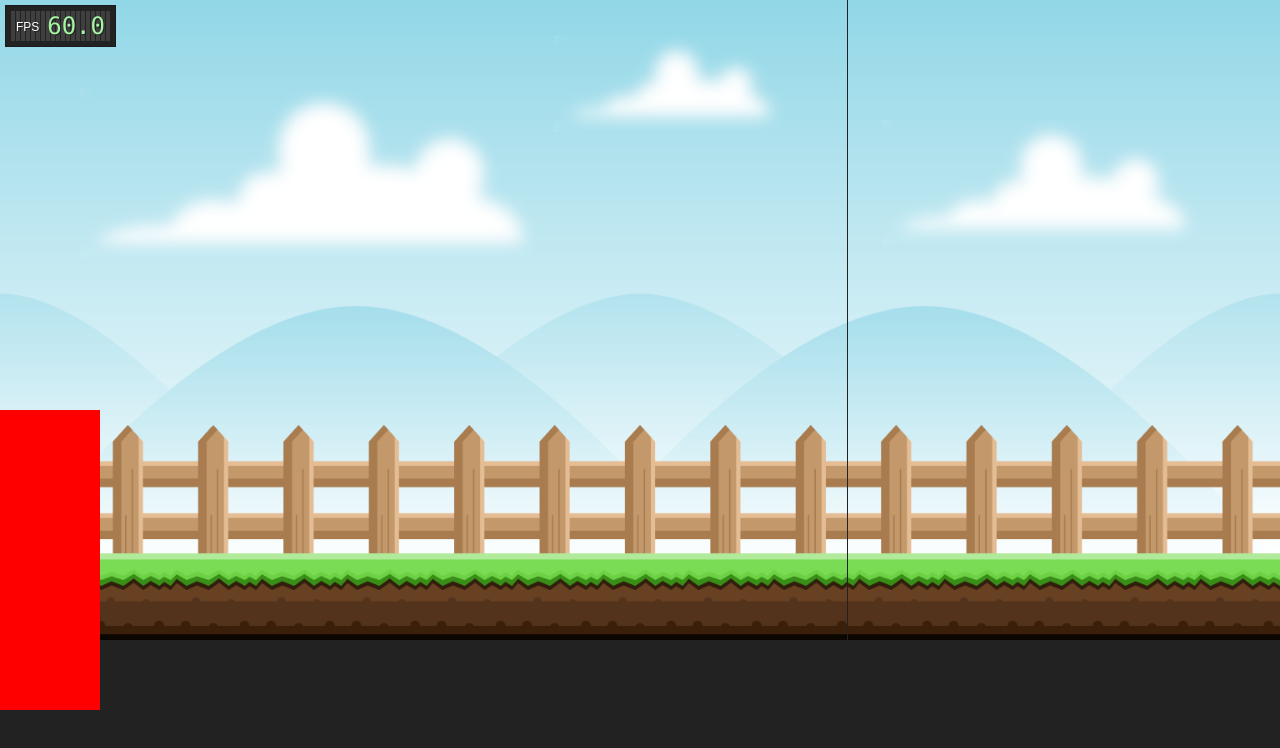
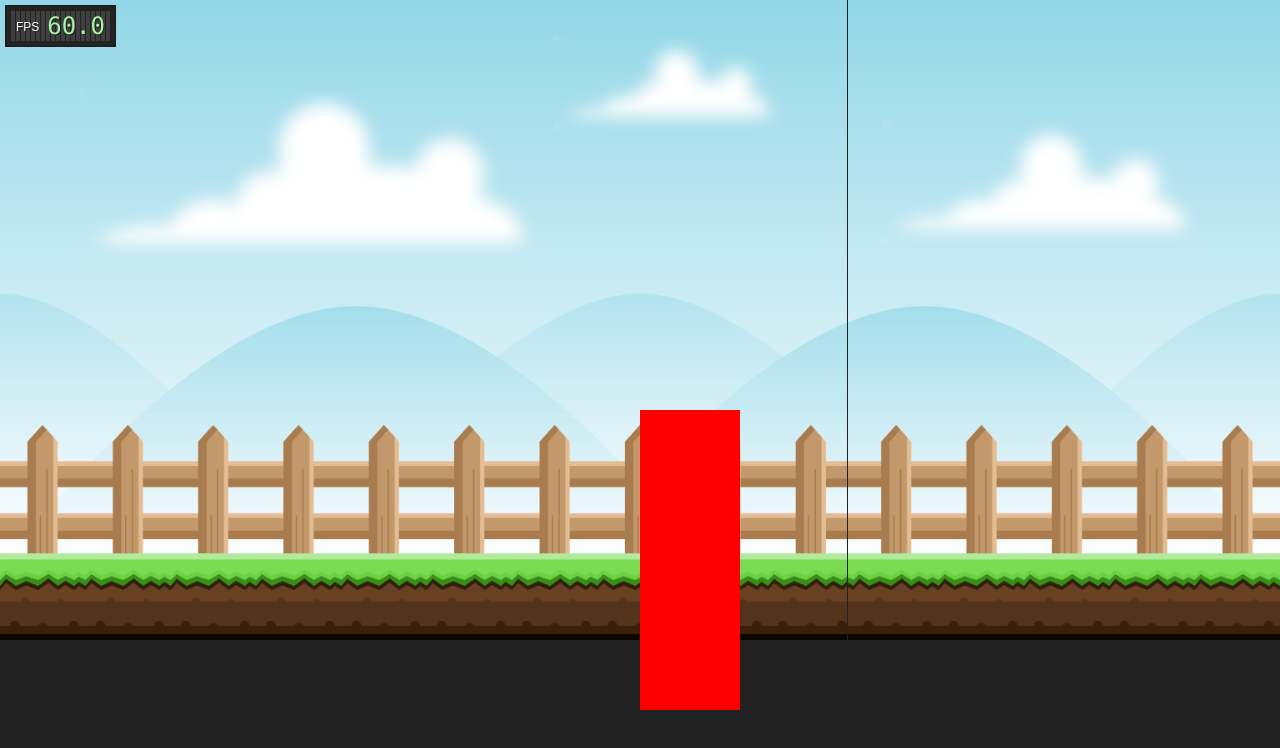
Before and after one commit to Technohacker/machete, a website: page demos/playground/index.html in a window 1280 px wide. Drawn offline with Linux system fonts and the light colour scheme; files that its build step writes are made by us from their sources.

Commit message:
Core: Sprite management
Includes CSS trnaslate3d and translateZ based HW acceleration

```diff
--- a/demos/playground/js/player.sprite.js
+++ b/demos/playground/js/player.sprite.js
@@ -1,29 +1,31 @@
-(function (window) {
+(function (window, Sprite) {
     'use strict';
-    var Machete = window.Machete;
-    window.Player = function (element) {
-        this.element = element;
-        this.element.style.left = "0px";
-        this.currX = 0;
-        this.dX = 0;
+    let element = document.querySelector("#player");
 
+    window.Player = new Sprite(element, function () {
         let keyCodes = Machete.inputManager.keyboard.keyCodes;
+
+        const DELTA = 3;
+
+        this.delta = {
+            x: 0,
+            y: 0
+        };
+
         Machete.inputManager.keyboard.onKeyPress(keyCodes.LEFT, event => {
-            this.dX += -3;
+            this.delta.x += -DELTA;
         }, event => {
-            this.dX += 3;
-        });
-        Machete.inputManager.keyboard.onKeyPress(keyCodes.RIGHT, event => {
-            this.dX += 3;
-        }, event => {
-            this.dX += -3;
+            this.delta.x += DELTA;
         });
 
-        this.update = delta => {
-            this.currX += this.dX;
-        };
-        this.act = () => {
-            this.element.style.left = this.currX + "px";
-        };
-    }
-}(window));
+        Machete.inputManager.keyboard.onKeyPress(keyCodes.RIGHT, event => {
+            this.delta.x += DELTA;
+        }, event => {
+            this.delta.x += -DELTA;
+        });
+    }, function (delta) {
+        this.moveBy(this.delta);
+    }, function () {
+
+    });
+}(window, window.Machete.sprite.Sprite));
--- a/demos/playground/js/playground.js
+++ b/demos/playground/js/playground.js
@@ -1,4 +1,4 @@
-(function (document, Machete, AssetManager, MusicPlayer) {
+(function (window, document, Machete, AssetManager, MusicPlayer, Sprite) {
     'use strict';
     // Game data
     let game = Machete.init(document.querySelector(".machete-stage"));
@@ -22,7 +22,7 @@
                     .play(true);
             });
 
-        game.player = new Player(document.querySelector("#player"));
+        game.player = window.Player;
         game.fpsMeter = new FPSMeter({
             heat: 1,
             graph: 1,
@@ -40,4 +40,4 @@
     });
 
     game.start();
-}(window.document, window.Machete, window.Machete.assetManager, window.Machete.audio.music));
+}(window, window.document, window.Machete, window.Machete.assetManager, window.Machete.audio.music));
--- a/src/css/machete.css
+++ b/src/css/machete.css
@@ -20,3 +20,21 @@
 {
     position: absolute;
 }
+
+.gpu-accel
+{
+    -webkit-transform: translateZ(0) translate3d(0, 0, 0);
+       -moz-transform: translateZ(0) translate3d(0, 0, 0);
+        -ms-transform: translateZ(0) translate3d(0, 0, 0);
+         -o-transform: translateZ(0) translate3d(0, 0, 0);
+            transform: translateZ(0) translate3d(0, 0, 0);
+
+    -webkit-backface-visibility: hidden;
+       -moz-backface-visibility: hidden;
+        -ms-backface-visibility: hidden;
+            backface-visibility: hidden;
+    -webkit-perspective: 1000;
+       -moz-perspective: 1000;
+        -ms-perspective: 1000;
+            perspective: 1000;
+}
--- /dev/null
+++ b/src/js/machete/machete.sprite.js
@@ -0,0 +1,48 @@
+(function (Machete) {
+    'use strict';
+    Machete.extend("sprite", {
+        Sprite: function (spriteElement, init, update, act) {
+            let compStyle = window.getComputedStyle(spriteElement),
+                coords = {
+                    x: parseInt(compStyle.left, 10),
+                    y: parseInt(compStyle.top, 10)
+                };
+            this.prevCoords = coords;
+            this.currCoords = coords;
+
+            this.spriteInit = init;
+            this.spriteUpdate = update;
+            this.spriteAct = act;
+
+            this.moveBy = (delta) => {
+                let coords = {
+                    x: this.currCoords.x + delta.x,
+                    y: this.currCoords.y + delta.y
+                };
+                this.setPos(coords);
+            };
+            this.setPos = (coords) => {
+                this.currCoords = {
+                    x: coords.x,
+                    y: coords.y
+                };
+            };
+            this.update = (delta) => {
+                this.spriteUpdate(delta);
+                this.setPos(this.currCoords);
+            };
+            this.act = () => {
+                this.element.style.left = this.currCoords.x + "px";
+                this.element.style.top = this.currCoords.y + "px";
+                this.spriteAct();
+            };
+
+            this.element = spriteElement;
+            this.element.classList.add("sprite");
+            this.element.classList.add("gpu-accel");
+            this.element.style = compStyle;
+
+            this.spriteInit();
+        },
+    });
+}(window.Machete));
```
